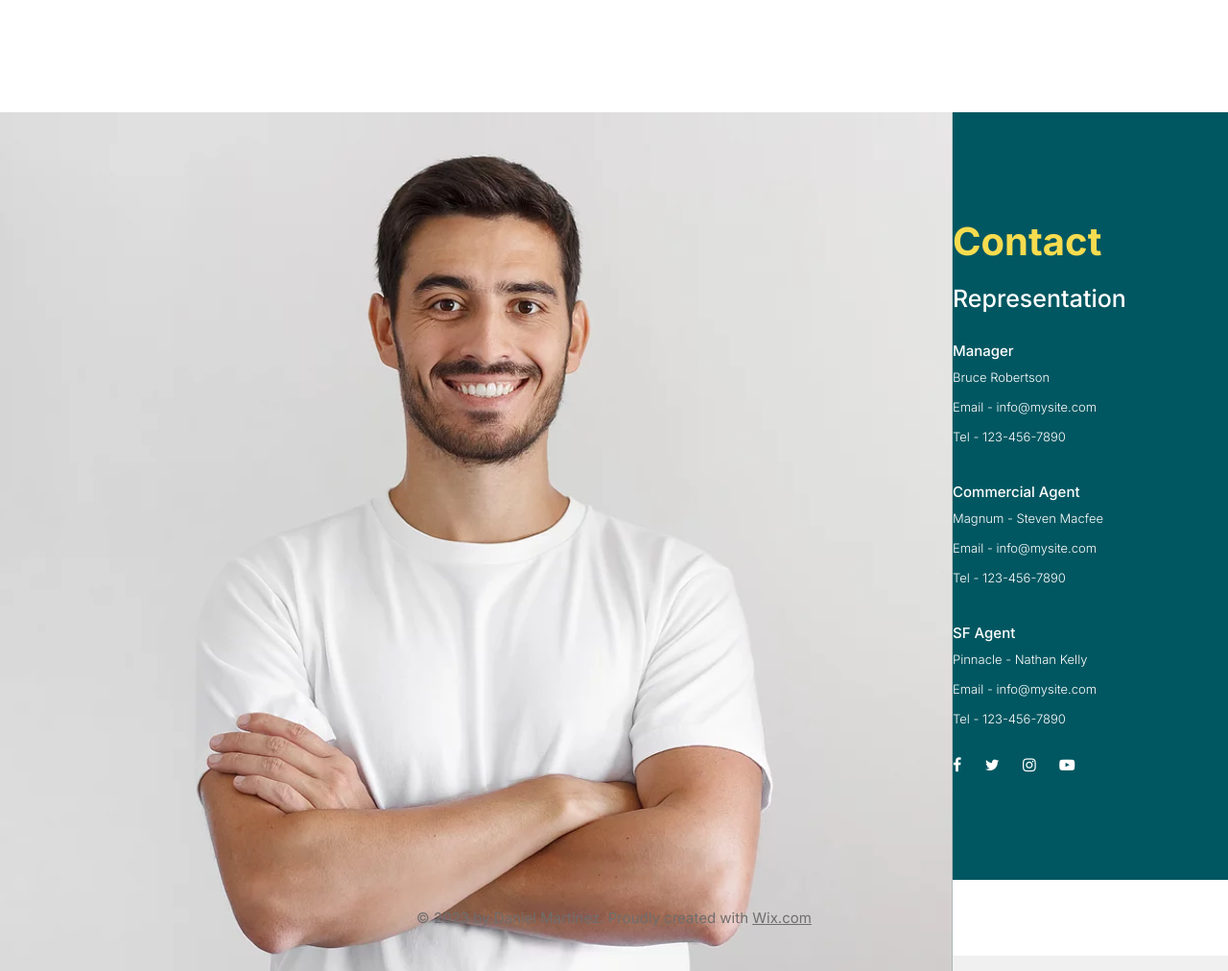
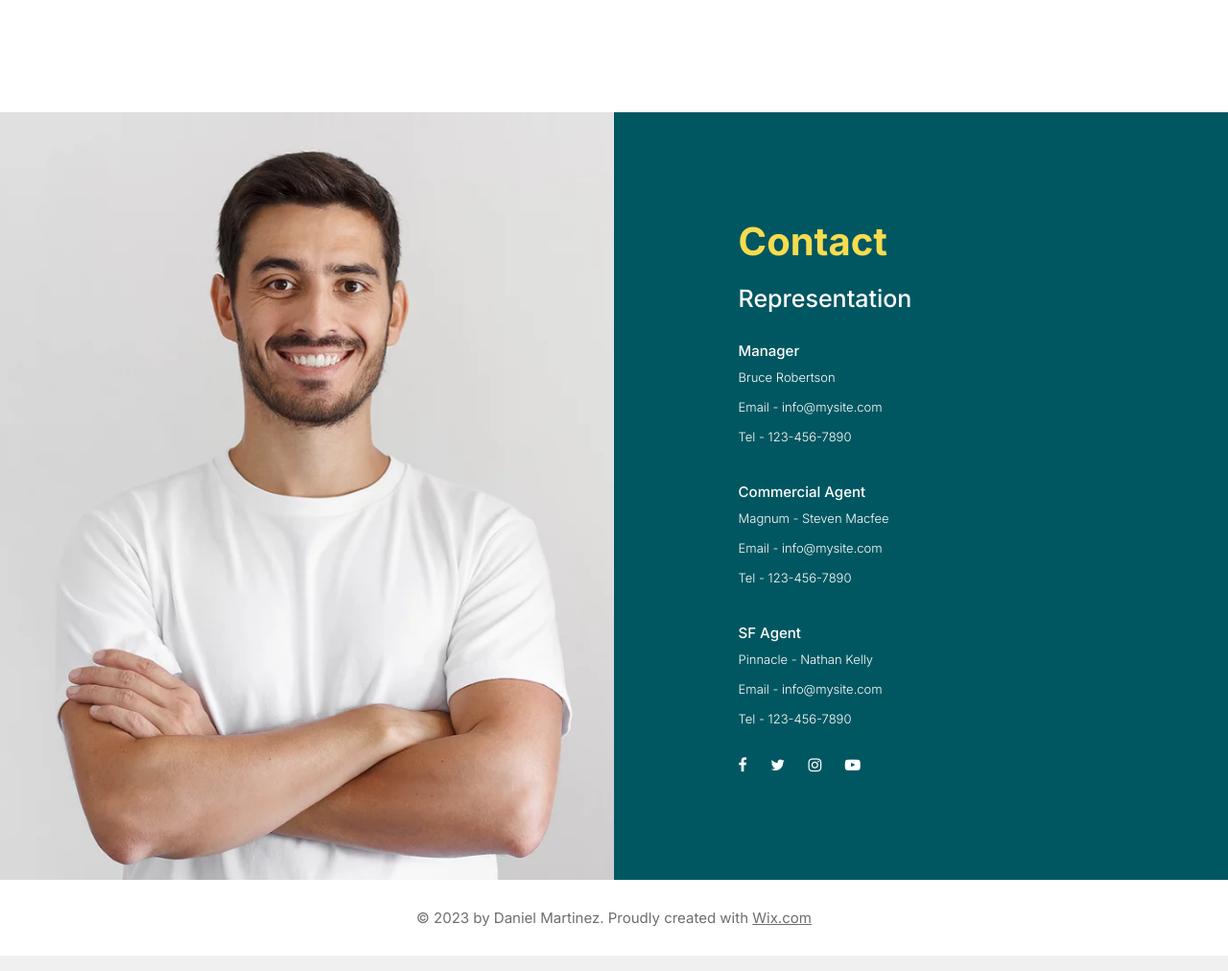
Before and after one commit to Noor-Tushar/Daniel-Martinez, a plain HTML site: page index.html in a window 1280 px wide. Shown: the part 4454-5466 px from the top of the page at 96% size. Drawn offline with Linux system fonts and the light colour scheme.

Commit message:
Update index.html

```diff
--- a/index.html
+++ b/index.html
@@ -120,7 +120,7 @@
 
 		<div class="contact-left">
 
-		<img src="img/contact.PNG">
+		<!-- <img src="img/contact.PNG"> -->
 		</div>
 
 		<div class="contact-right">
```
